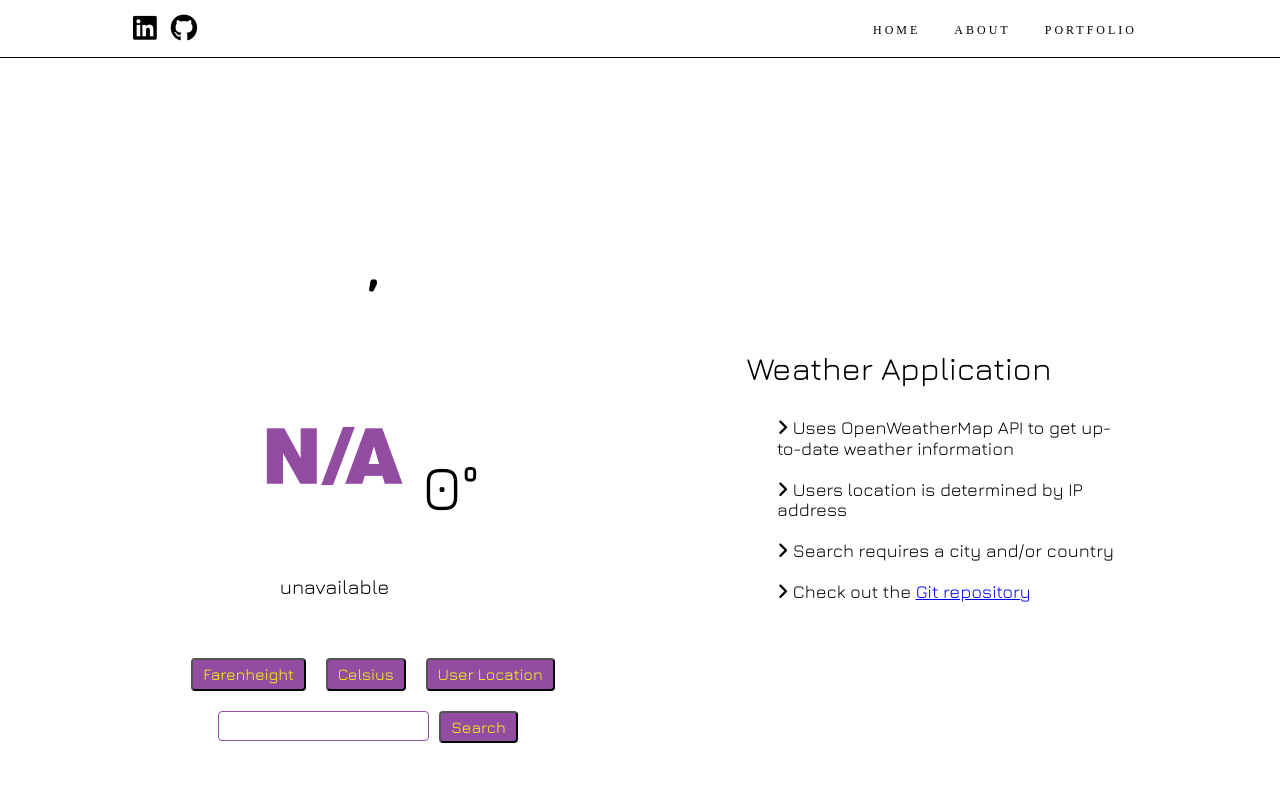
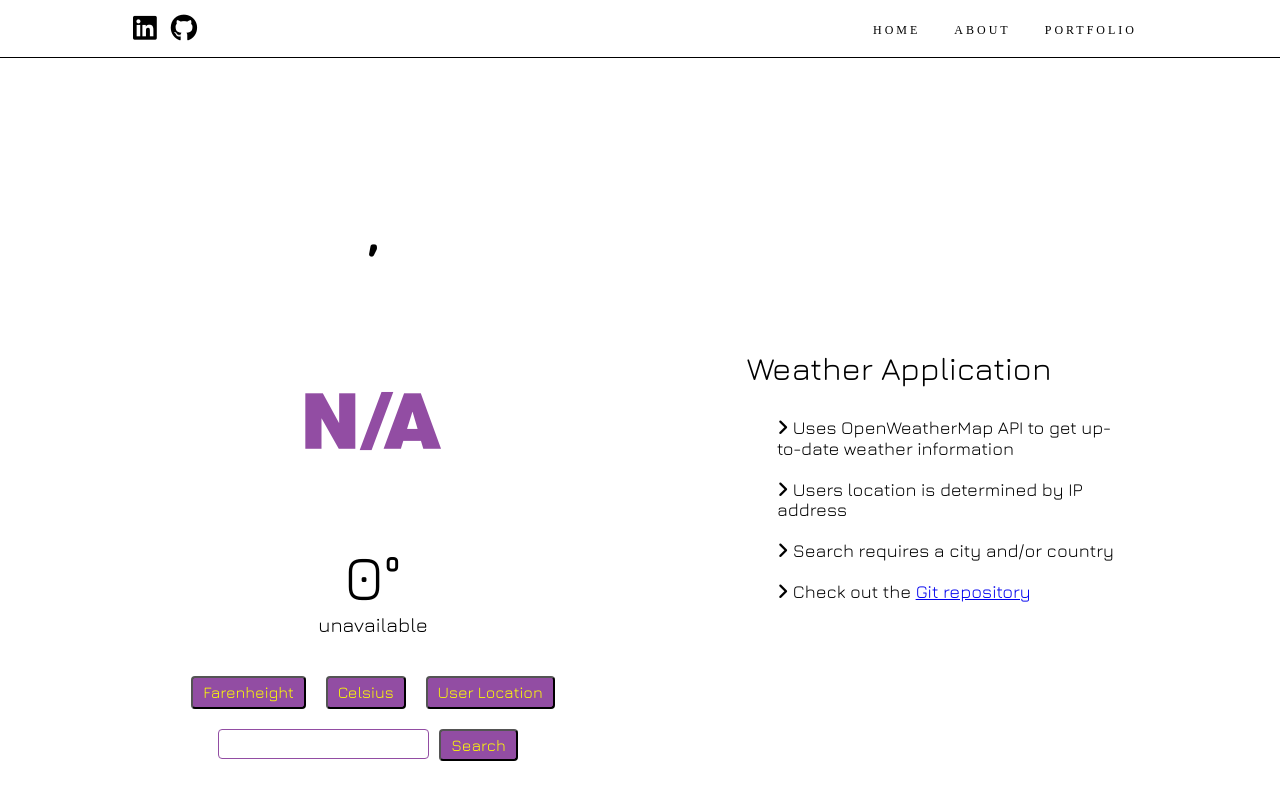
Before and after one commit to amfische/amfische.github.io, a Jekyll site: the page built from _portfolio/weather.html, in a window 1280 px wide. Shown: the top 800 px of the page. Built offline with Jekyll 4.4.1, drawn with Linux system fonts in a browser that asks for light colours; nearby versions of some CDN libraries; some web fonts are replaced.

Commit message:
style changes to display, weather icon still leaks through parent div

```diff
--- a/_includes/weather-footer.html
+++ b/_includes/weather-footer.html
@@ -13,7 +13,7 @@
 			temp: 0,
 			unit: 'farenheight',
 			icon: 'wi-na',
-			description: 'unavailable',
+			iconDescription: 'unavailable',
 			input: '',
 			error: false
 		},
@@ -67,7 +67,12 @@
 				this.temp = response.data.main.temp
 				this.unit = 'farenheight'
 				this.setIcon(response.data.weather[0].icon)
-				this.description = response.data.weather[0].description
+				this.iconDescription = response.data.weather[0].description
+				this.adjustIconHeight()
+			},
+			adjustIconHeight() {
+				var color = window.getComputedStyle(document.querySelector('.wi'), ':before').offSetHeight
+				console.log(color)
 			},
 			setIcon(icon) {
 				let _this = this
--- a/_portfolio/weather.html
+++ b/_portfolio/weather.html
@@ -8,12 +8,12 @@ collections: portfolio
 
 		<div class="display">
 			<h1 v-text="city + ', ' + country"></h1>
-			<div class="data">
-				<div>
-					<i :class="['wi', icon]"></i>
-					<p v-text="description"></p>
-				</div>
-				<span class="temperature" v-text="temp + '&deg;'"></span>
+			<div class="icon">
+				<i :class="['wi', icon]"></i>
+			</div>
+			<div class="temperature">
+				<p v-text="temp + '&deg;'"></p>
+				<p v-text="iconDescription"></p>
 			</div>
 			<div class="options">
 				<button @click="farenheight">Farenheight</button>
--- a/assets/_sass/weather.scss
+++ b/assets/_sass/weather.scss
@@ -12,47 +12,58 @@
 			font-size: 3.5em;
 			font-weight: 800;
 			text-align: center;
+			margin-top: 0;
 		}
-		div.data, div.options, div.city-search {
+	  div.icon {
 	  	display: flex;
-	    justify-content: center;
 	  	align-items: center;
-	    margin: 20px 0;
-	  }
-	  div.city-search {
-	  	align-items: flex-start;
-	  }
+	  	flex-direction: column;
+	  	margin: 0;
 	  	i.wi {
 		  	margin: 0.25em 10px;
 				font-size: 10em;
 				color: rgb(146, 77, 163);
 			}
-		.data div p {
-			font-size: 1.25em;
-			margin: 0 0 2em 0;
+	  }
+	  div.temperature {
 	  	text-align: center;
-		}
-		.city-search div p {
-			margin: 5px 0 0 10px;
-			color: red;
-		}
-		span.temperature {
-			display: inline-block;
+	  	p:first-child {
 		  	margin: 0 10px;
 				font-size: 4em;
 				font-weight: 100;
 			}
-		button, input[type=submit] {
+			p:last-child {
+				font-size: 1.25em;
+				margin: 0;
+			}
+	  }
+	  div.options {
+	  	display: flex;
+	  	justify-content: center;
+	  	margin-top: 40px;
+	  	margin-bottom: 20px;
+	  }
+	  div.options button,
+	  div.city-search input[type=submit] {
 			margin: 0 10px;
 			background-color: rgb(146, 77, 163);
 	    color: yellow;
 	    padding: 5px 10px;
 	    border-radius: 4px;
 	  }
+	  div.city-search {
+	  	display: flex;
+	  	justify-content: center;
+	  	align-items: flex-start;
+	  	div p {
+	  		margin: 5px 0 0 10px;
+				color: red;
+	  	}
 			input[type=text] {
 		    padding: 5px 10px;
 		    border-radius: 4px;
 		    border: 1px solid rgb(146, 77, 163);
+			}
 	  }
 	}
 
@@ -63,8 +74,6 @@
 			font-weight: 400;
 			text-align: center;
 		}
-	}
-
 		ul {
 			list-style: none;
 			text-align: center;
@@ -72,6 +81,7 @@
 			padding: 0px;
 			li {
 				padding: 10px 5px;
+			}
 		}
 	}
 }
```
Lines whose indentation alone changed are shown as unchanged.
